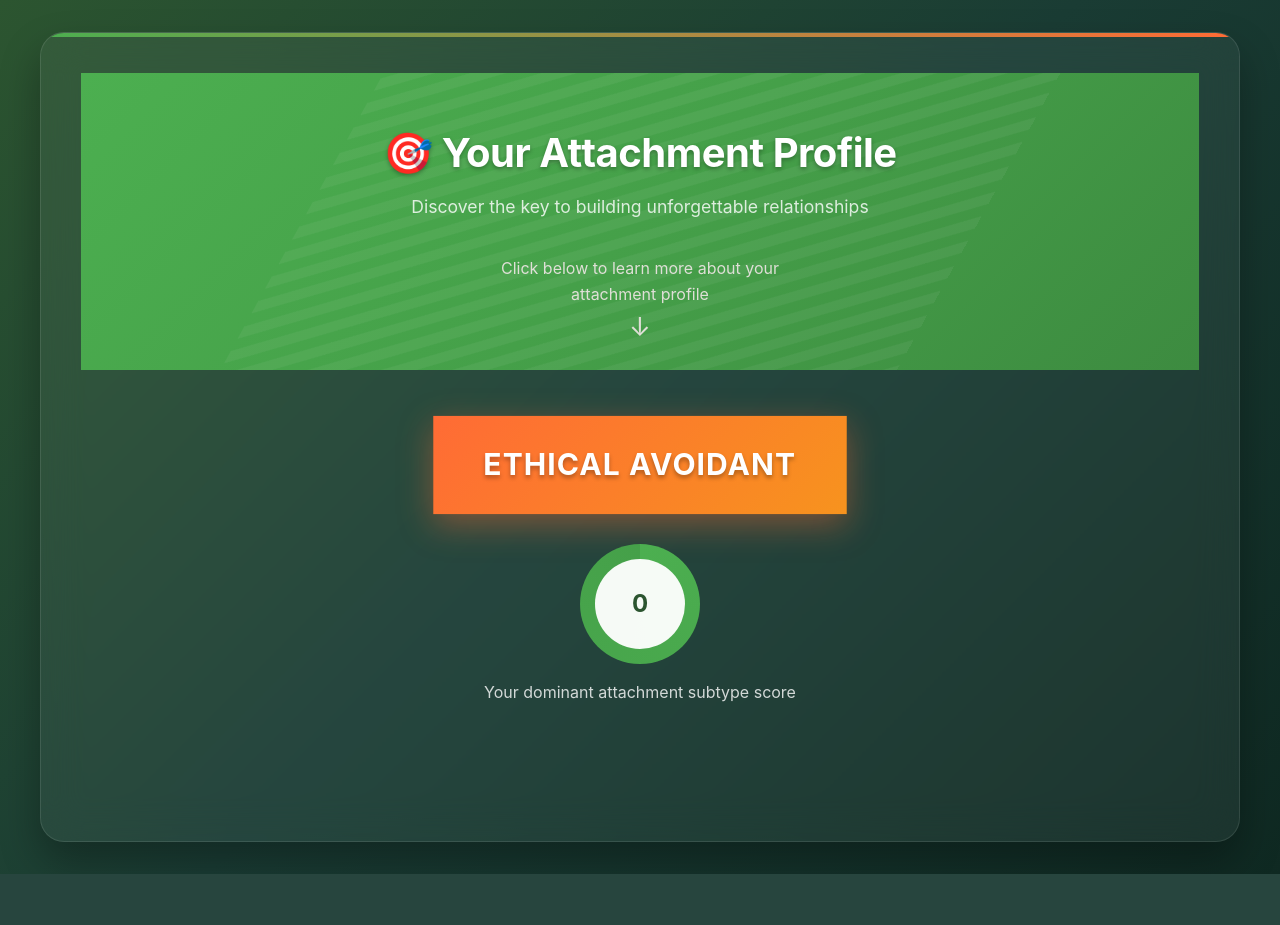
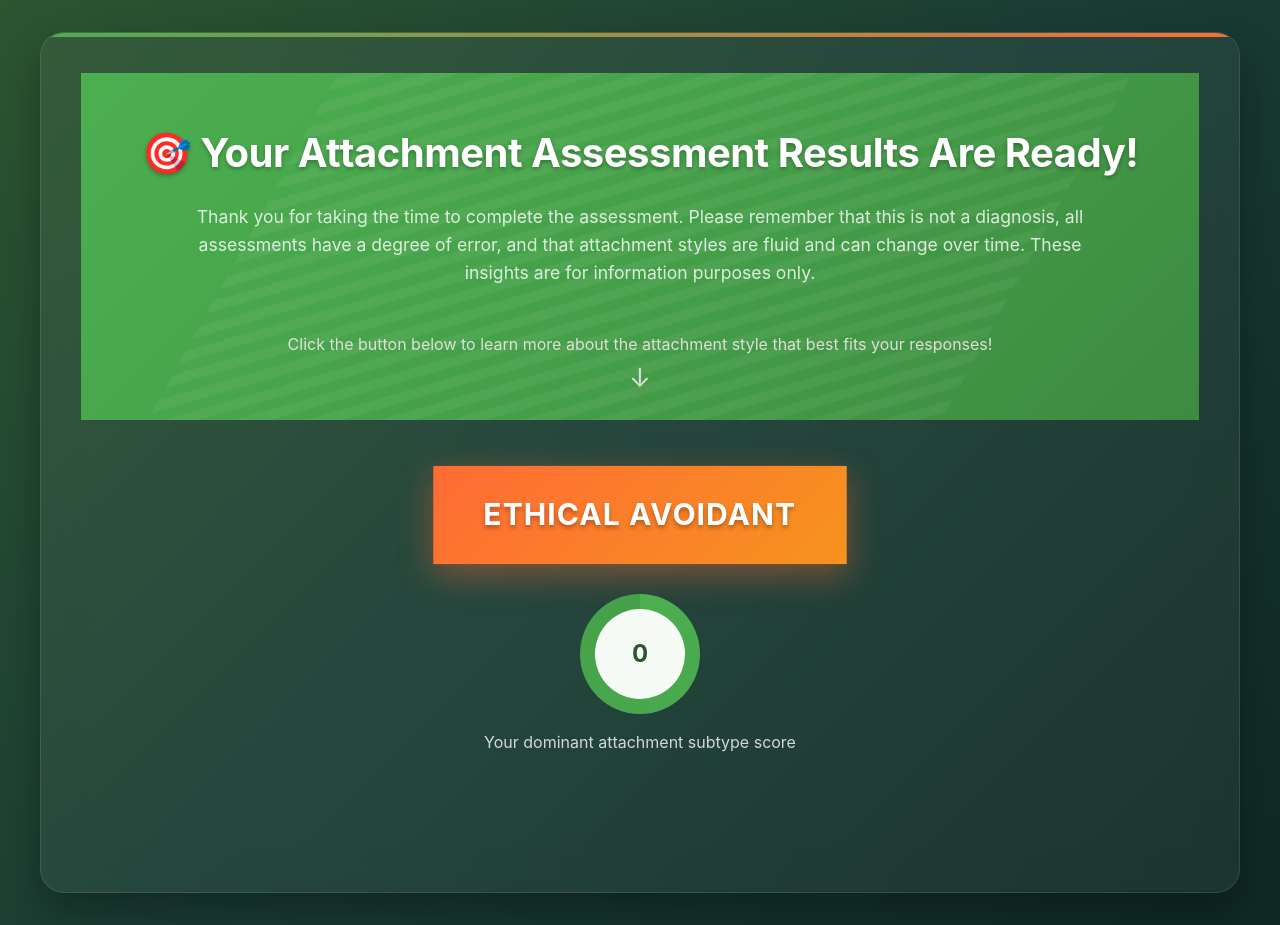
Before and after one commit to umarsabir12/adamlanesmith-flask-app, a Flask app: page /results in a window 1280 px wide. Before the commit the page ends 874 px from the top, so only its background shows below. Run offline with Flask 3, Linux system fonts and the light colour scheme.

Commit message:
result page changes

```diff
--- a/data/quiz_structure.json
+++ b/data/quiz_structure.json
@@ -511,11 +511,11 @@
       "prompt": "Your partner shares a personal secret.",
       "options": {
         "A": {
-          "text": "I think, “I used to cling, but now I can listen.”",
+          "text": "I think “I used to feel compelled to jump in to help, but now can just listen”",
           "subtype": "REMADE SECURE"
         },
         "B": {
-          "text": "I feel honored and try to comfort them.",
+          "text": "I feel honored that they have chosen to trust me with it.",
           "subtype": "NURTURING ANXIOUS"
         },
         "C": {
@@ -523,7 +523,7 @@
           "subtype": "ETHICAL AVOIDANT"
         },
         "D": {
-          "text": "I feel relieved they finally trusted me with their secrets, now I’m not so vulnerable.",
+          "text": "I feel relieved that they have finally trusted me with their secret, and feel safer knowing that I have this level of influence.",
           "subtype": "LOUD DISORGANIZED"
         }
       }
@@ -819,15 +819,15 @@
       "prompt": "You catch yourself slipping back into old fears.",
       "options": {
         "A": {
-          "text": "I think, “I’ve grown past those worries.”",
+          "text": " I think “I’ve let these patterns control me before, but have now grown past them” and focus on self-regulating.",
           "subtype": "REMADE SECURE"
         },
         "B": {
-          "text": "I expect others to repay me for every kindness.",
+          "text": " I recall my past acts of kindness and find comfort in feeling that others will have to repay me.",
           "subtype": "TOXIC ANXIOUS"
         },
         "C": {
-          "text": "I prefer to keep people guessing about how I feel.",
+          "text": "I hide my true feelings, testing to see if others can figure them out.",
           "subtype": "MANIPULATIVE AVOIDANT"
         },
         "D": {
@@ -1041,7 +1041,7 @@
       "prompt": "You lend a friend money, and they forget to pay you back. You …",
       "options": {
         "A": {
-          "text": "Insist they return it soon before I feel comfortable talking again.",
+          "text": "I insist they return it before I feel comfortable talking to them again.",
           "subtype": "TOXIC ANXIOUS"
         },
         "B": {
--- a/templates/results.html
+++ b/templates/results.html
@@ -115,6 +115,14 @@
       opacity: 0.9;
       position: relative;
       z-index: 1;
+      padding: 10px 55px;
+    }
+
+    @media (max-width: 768px) {
+      .header .subtitle {
+        padding-left: 0;
+        padding-right: 0;
+      }
     }
 
     .content {
@@ -435,9 +443,10 @@
 <body>
 <div class="container">
   <div class="header">
-    <h1>🎯 Your Attachment Profile</h1>
-    <p class="subtitle">Discover the key to building unforgettable relationships</p>
-    <p class="click-style">Click below to learn more about your <br> attachment profile</p>
+    <h1>🎯 Your Attachment Assessment Results Are Ready!</h1>
+    <p class="subtitle">Thank you for taking the time to complete the assessment. Please remember that this is not a diagnosis, all assessments have a degree of error, and that attachment styles are fluid and can change over time. These insights are for information purposes only.
+    </p>
+    <p class="click-style">Click the button below to learn more about the attachment style that best fits your responses!</p>
     <span class="arrow">↓</span>
   </div>
 
```
